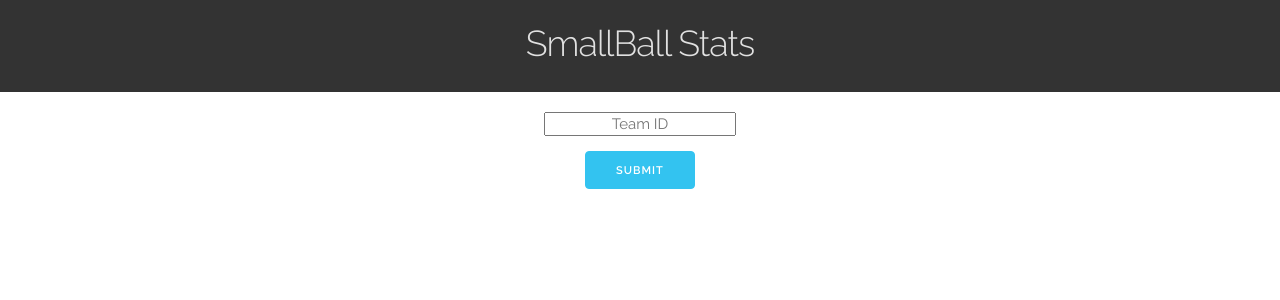
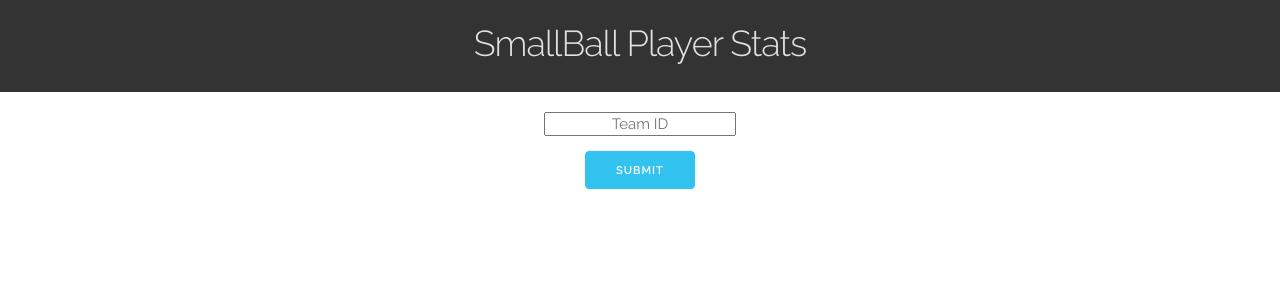
Before and after one commit to clintcolding/SBPlayerStats, a Flask app: page / in a window 1280 px wide. Shown: the top 300 px of the page. Run offline with Flask 2, Linux system fonts and the light colour scheme; some libraries are stand-ins or nearby versions.

Commit message:
Updated title

```diff
--- a/templates/layout.html
+++ b/templates/layout.html
@@ -11,7 +11,7 @@
         </script>
 
         <meta charset="utf-8">
-        <title>SmallBallStats</title>
+        <title>SmallBall Player Stats</title>
         <meta name="viewport" content="width=device-width, initial-scale=1">
         <link rel="stylesheet" type="text/css" href="//fonts.googleapis.com/css?family=Raleway:400,300,600">
         <link rel="stylesheet" type="text/css" href="{{ url_for('static', filename='normalize.css') }}">
@@ -34,7 +34,7 @@
     <body>
         <header>
             <div class="navbar">
-                <h3><a href="/">SmallBall Stats</a></h3>
+                <h3><a href="/">SmallBall Player Stats</a></h3>
             </div>
         </header>
         <div class="container">
```
